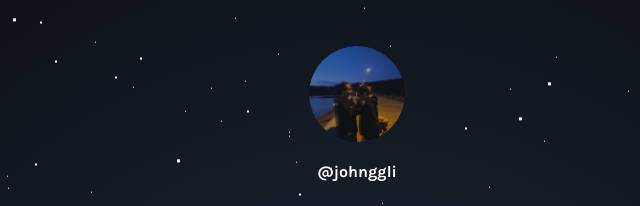
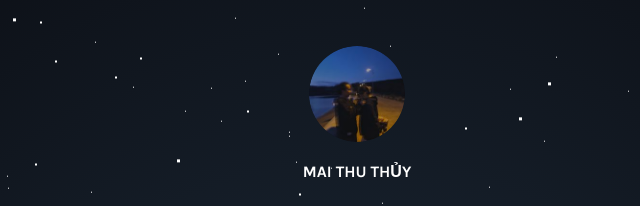
Before and after one commit to qt37424/LinkTreeBio, a plain HTML site: page ThuyMT3/linktree-master/index.html in a window 1280 px wide. Shown: the top 206 px of the page, 283-923 px from the left. Drawn offline with Linux system fonts and the light colour scheme.

Commit message:
Update profile

```diff
--- a/ThuyMT3/linktree-master/index.html
+++ b/ThuyMT3/linktree-master/index.html
@@ -40,7 +40,7 @@
     </div>
 
     <div id="userName">
-      @johnggli
+      MAI THU THỦY
     </div>
 
     <div id="links">
```
